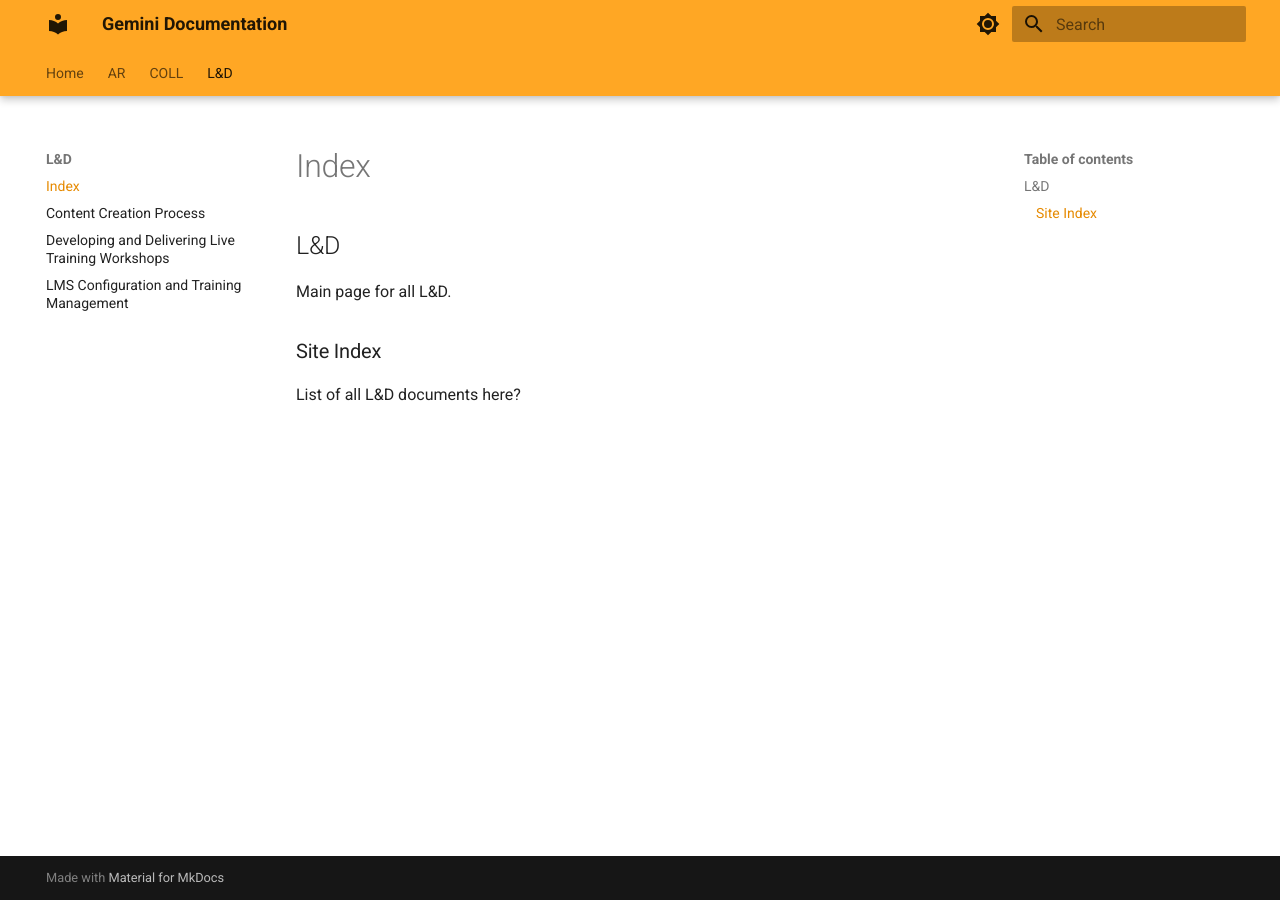
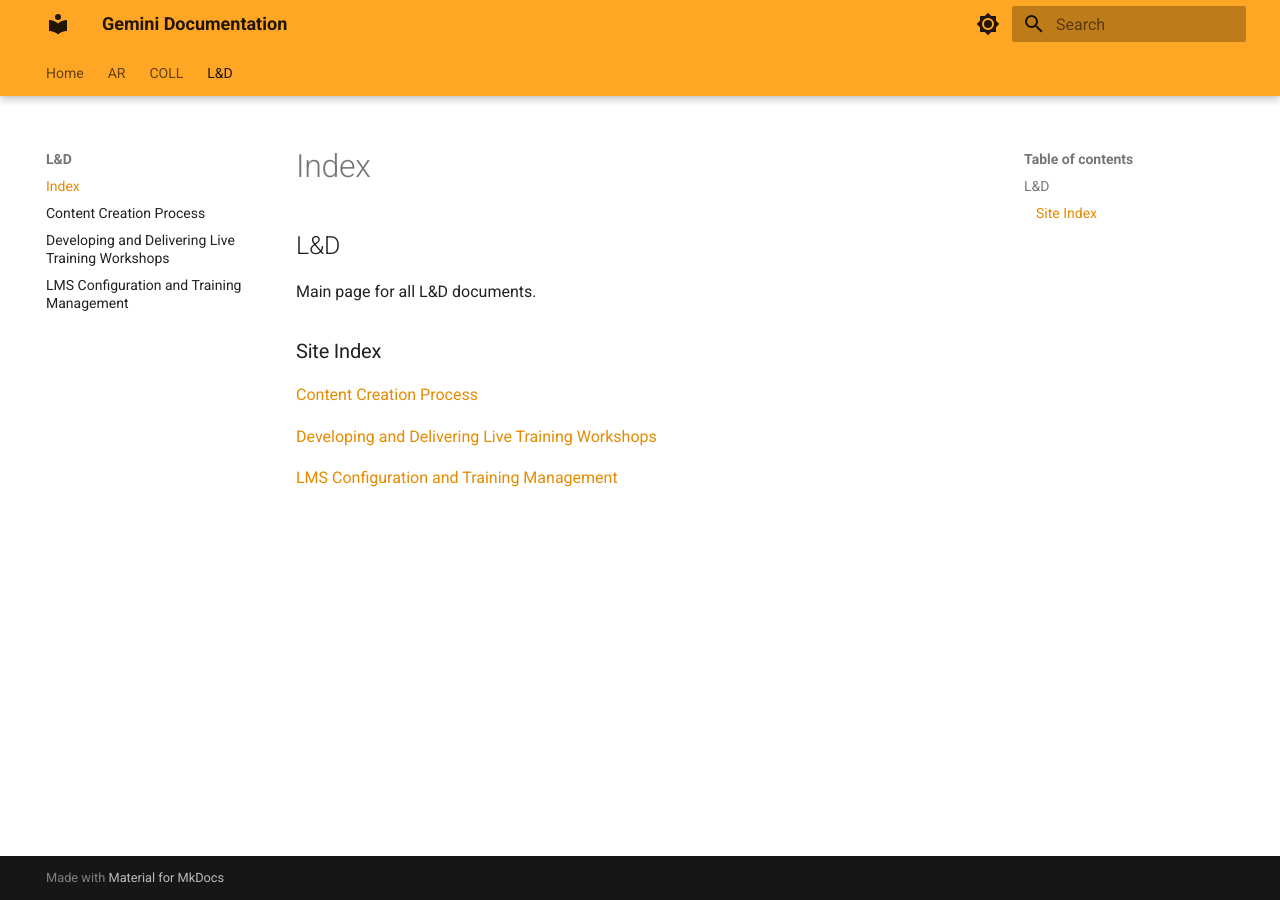
Before and after one commit to jtsai-gemini/GLSDocs, an MkDocs documentation site: the page built from docs/L&D/index.md, in a window 1280 px wide. Built offline with MkDocs 1.6.1 and Material for MkDocs 9.7.7, drawn with Linux system fonts in a browser that asks for light colours.

Commit message:
Update index.md

```diff
--- a/docs/L&D/index.md
+++ b/docs/L&D/index.md
@@ -1,5 +1,10 @@
 # L&D
-Main page for all L&D.
+Main page for all L&D documents.
 
 ## Site Index
-List of all L&D documents here?
+
+[Content Creation Process](Content%20Creation%20Process.md)
+
+[Developing and Delivering Live Training Workshops](Developing%20and%20Delivering%20Live%20Training%20Workshops.md)
+
+[LMS Configuration and Training Management](LMS%20Configuration%20and%20Training%20Management.md)
```
